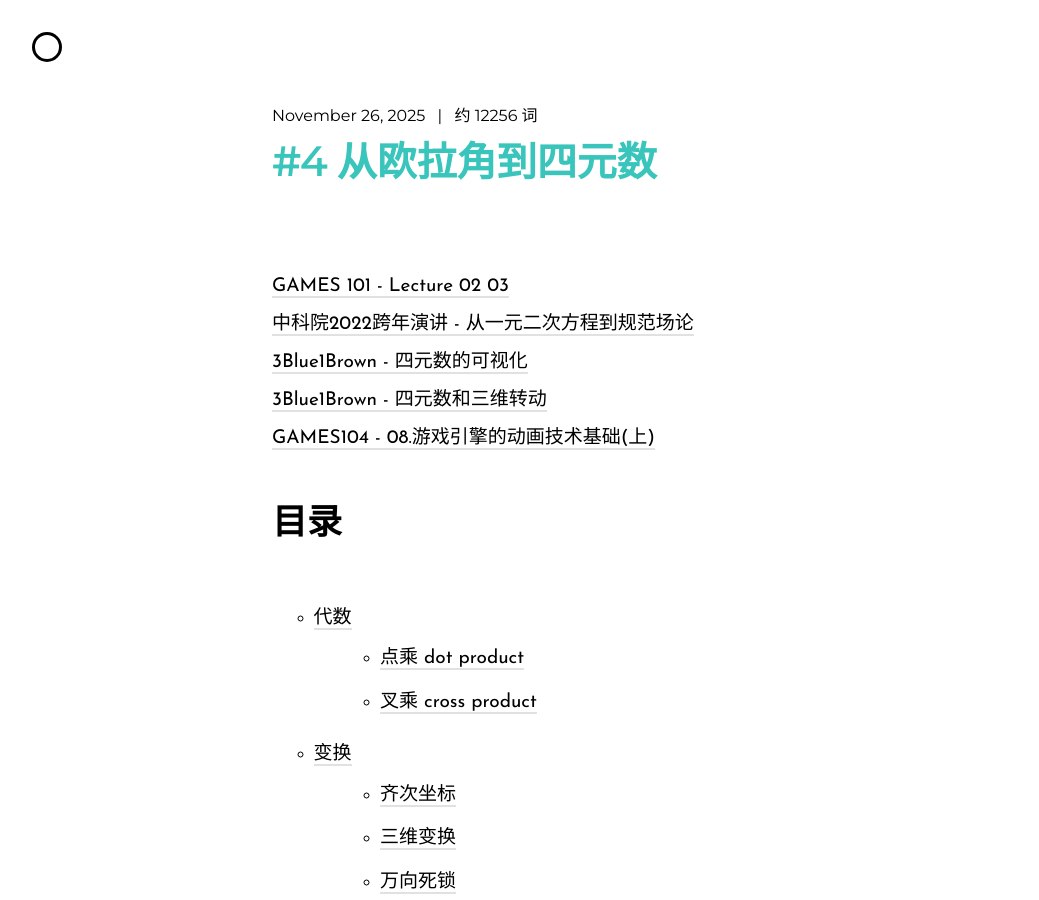
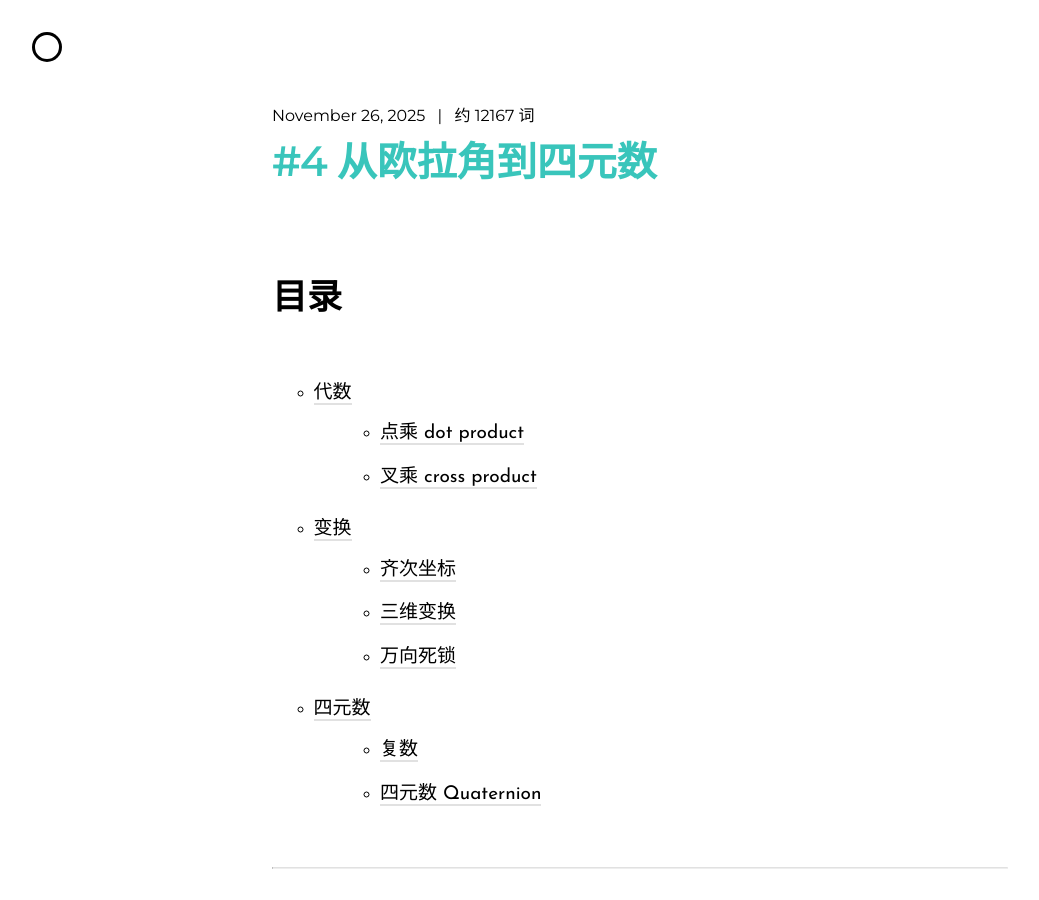
Before and after one commit to Chocomintopia/Chocomintopia.Github.io, a Jekyll site: the page built from _posts/2025-11-26-#4 从欧拉角到四元数.md, in a window 1280 px wide and 900 px high. Shown: the whole window, without its empty margins (0-1039 px from the left). Built offline with Jekyll 4.4.1, drawn with Linux system fonts in a browser that asks for light colours; nearby versions of some CDN libraries; comment, search, counter and statistics services are not loaded.

Commit message:
Update 2025-11-26-#4 从欧拉角到四元数.md

```diff
--- a/_posts/2025-11-26-#4 从欧拉角到四元数.md
+++ b/_posts/2025-11-26-#4 从欧拉角到四元数.md
@@ -1,9 +1,3 @@
-[GAMES 101 - Lecture 02 03](https://www.bilibili.com/video/BV1X7411F744/)
-[中科院2022跨年演讲 - 从一元二次方程到规范场论](https://www.bilibili.com/video/BV1qa411B792/)
-[3Blue1Brown - 四元数的可视化](https://www.bilibili.com/video/BV1SW411y7W1/)
-[3Blue1Brown - 四元数和三维转动](https://www.bilibili.com/video/BV1Lt411U7og/)
-[GAMES104 - 08.游戏引擎的动画技术基础(上)](https://www.bilibili.com/video/BV1jr4y1t7WR)
-
 # 目录
 - [代数](#代数)
   - [点乘 dot product](#点乘-dot-product)
```
